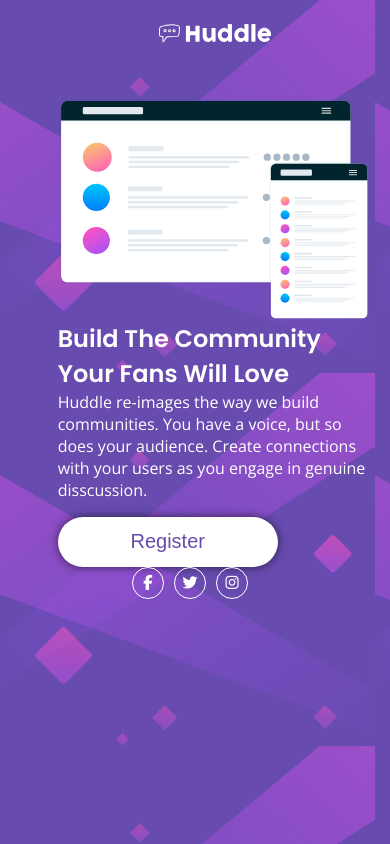
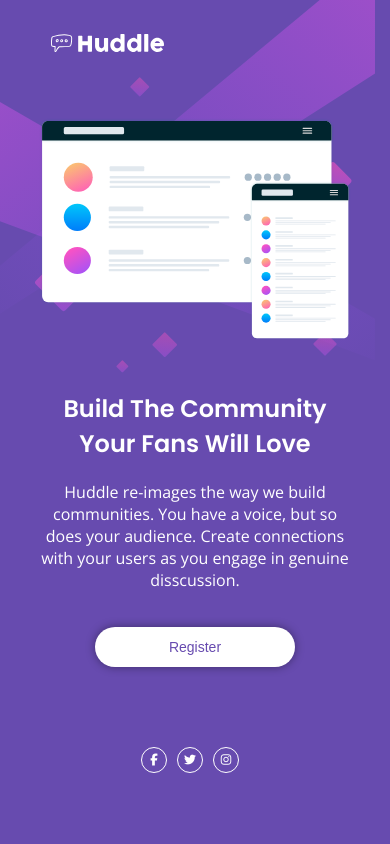
Before and after one commit to Elisaveta22/hubble-landing-page, a plain HTML site: page index.html in a window 390 px wide. Drawn offline with nearby package versions, Linux system fonts and the light colour scheme.

Commit message:
added mobile responsiveness

```diff
--- a/style.css
+++ b/style.css
@@ -22,7 +22,6 @@
     margin-left: 50px;
     margin-right: 50px;
     margin-top: 80px;
-    height: 100%;
     display: flex;
     flex-direction: row;
     justify-content: center;
@@ -31,7 +30,7 @@
 
 #illustration{
     height: auto;
-    width: auto;
+    width: 50vw;
 }
 
 #text-section{
@@ -56,7 +55,7 @@
     color: hsl(257, 40%, 49%);
     background-color: #fff;
     border: none;
-    box-shadow: 0 0 10px rgba(0,0,0,0.6);
+    box-shadow: 0 0 10px rgba(0,0,0,0.4);
     height: 50px;
     width: 220px;
     border-radius: 40px;
@@ -94,10 +93,26 @@
     color: hsl(300, 69%, 71%) ;
     border: 1px solid hsl(300, 69%, 71%) ;
 }
+@media (max-width: 1200px){
+    #text-section{
+        margin-right: 0;
+    }
+    #main-heading{
+        font-size: 32px;
+    }
 
-@media (max-width: 480px){
+    #register-btn{
+        margin-top: 30px;
+    }
+
+    #social-media{
+        margin-top: 100px;
+    }
+}
+@media (max-width: 800px){
     body{
         background-image: url('./images/bg-mobile.svg');
+        background-repeat: no-repeat;
         overflow: visible;
         display: flex;
         flex-direction: column;
@@ -108,9 +123,10 @@
 
     #logo{
         height: 30px;
-        margin-top: 10px;
+        margin-top: 20px;
         margin-left: 10%;
-        margin-bottom: 50px;
+        margin-bottom: 60px;
+        align-self: flex-start;
     }
 
     #main-section{
@@ -120,17 +136,21 @@
         width: 80vw;
         margin: 0px;
         margin-left: 10%;
+        margin-right: 10%;
     }
 
     #illustration{
         height: auto;
-        width: inherit;
-
+        width: 80vw;
     }
 
     #text-section{
         margin: 0;
+        margin-top: 50px;
         align-self: center;
+        display: flex;
+        flex-direction: column;
+        text-align: center;
     }
 
     #main-heading{
@@ -139,17 +159,33 @@
     }
 
     #main-text{
+        margin-top: 20px;
         font-size: 16px;
     }
 
     #register-btn{
         align-self: center;
         margin: 0;
+        margin-top: 20px;
+        height: 40px;
+        width: 200px;
+        border-radius: 40px;
+        font-size: 14px;
     }
 
     #social-media{
         align-self: center;
         margin: 0;
+        margin-top: 80px;
+        font-size: 12px;
+    }
+
+    .circle{
+        width: 24px;
+        height: 24px;
+        border: 1px solid #fff;
+        border-radius: 24px;
+        margin-bottom: 30px;
     }
 
 }
```
Also changed, not shown: index.html (+5 -1 lines).
